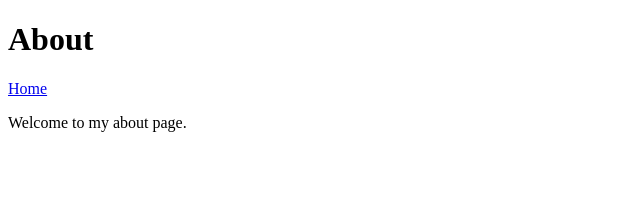
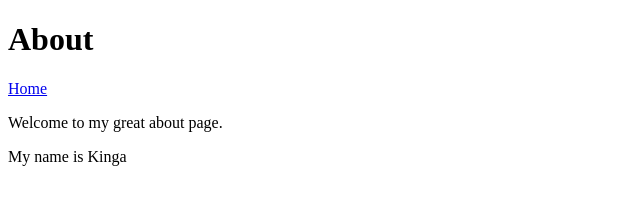
Before and after one commit to szeKinga/szekinga.github.io, a plain HTML site: page about.html in a window 1280 px wide. Shown: the whole page, without its empty margins (0-640 px from the left). Drawn offline with Linux system fonts and the light colour scheme.

Commit message:
Improved the about page

```diff
--- a/about.html
+++ b/about.html
@@ -9,6 +9,7 @@
 <body>
     <h1>About</h1>
     <a href="/">Home</a>
-    <p>Welcome to my about page.</p>
+    <p>Welcome to my great about page.</p>
+    <p>My name is Kinga</p>
 </body>
 </html>
```
